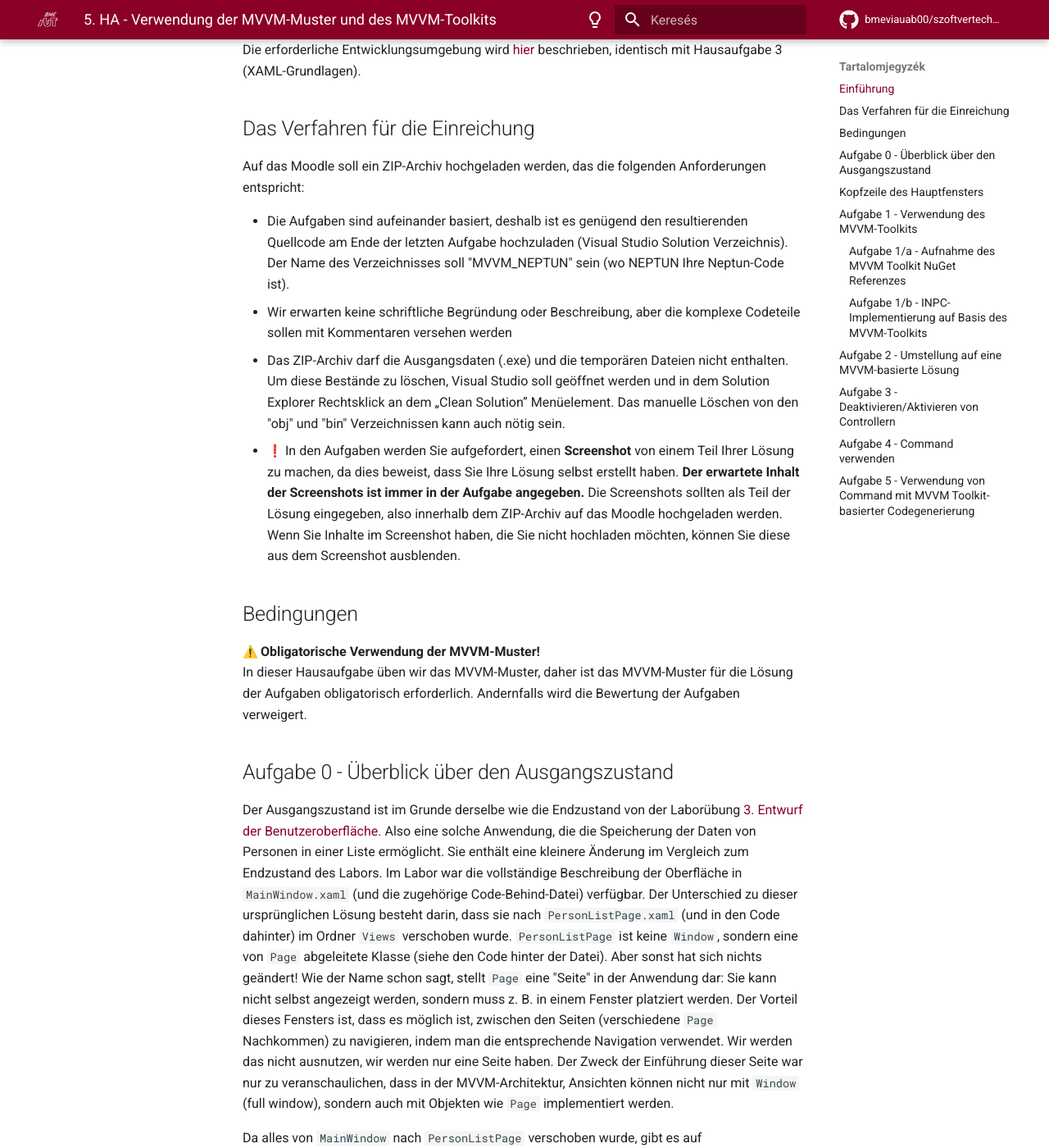
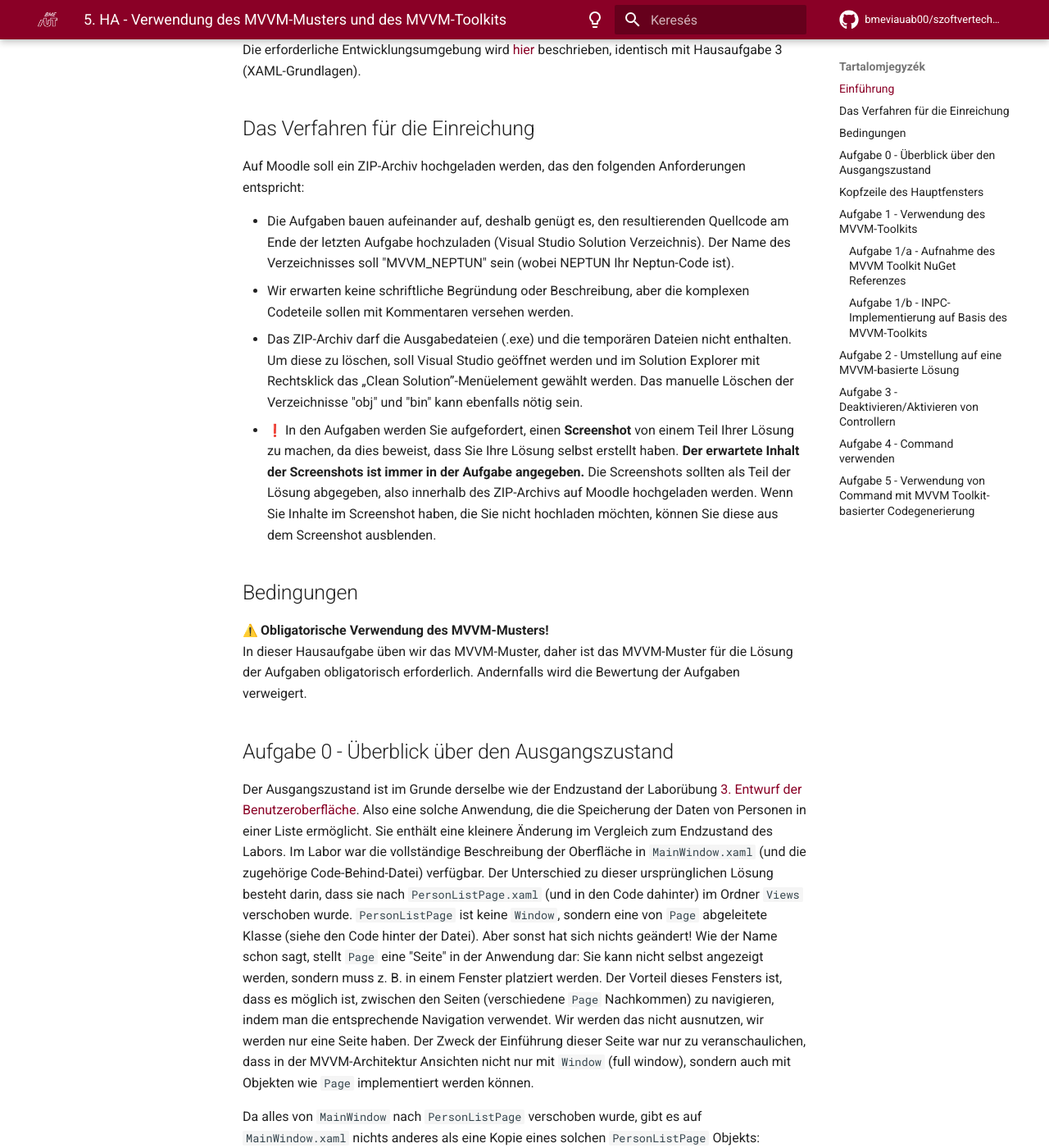
Before and after one commit to bmeviauab00/szoftvertechnikak, an MkDocs documentation site: the page built from docs/hazi/5-mvvm/index_ger.md, in a window 1280 px wide and 1400 px high, scrolled down 709 px. Shown: the whole window at 82% size. Built offline with MkDocs 1.6.1 and Material for MkDocs 9.7.7, drawn with Linux system fonts in a browser that asks for light colours; emoji names are drawn with the system emoji font; comment, search, counter and statistics services are not loaded; the version menu is left out; some of the changed text lies outside the part shown.

Commit message:
5-mvvm/index_ger.md német elírások javítása

```diff
--- a/docs/hazi/5-mvvm/index_ger.md
+++ b/docs/hazi/5-mvvm/index_ger.md
@@ -2,7 +2,7 @@
 authors: bzolka
 ---
 
-# 5. HA - Verwendung der MVVM-Muster und des MVVM-Toolkits
+# 5. HA - Verwendung des MVVM-Musters und des MVVM-Toolkits
 
 ## Einführung
 
@@ -15,31 +15,31 @@ Durch das Durcharbeiten des zugehörigen Vorlesungsmaterials können die Aufgabe
 
 Das Ziel der Hausaufgabe:
 
-- Üben Sie die Verwendung der MVVM-Muster
+- Üben Sie die Verwendung des MVVM-Musters
 - NuGet-Referenzen verwenden
 - Kennenlernen der Grundlagen des MVVM-Toolkits
 - Üben von XAML-Techniken
 
-Die erforderliche Entwicklungsumgebung wird [hier](.../fejlesztokornyezet/index_ger.md) beschrieben, identisch mit Hausaufgabe 3 (XAML-Grundlagen).
+Die erforderliche Entwicklungsumgebung wird [hier](../fejlesztokornyezet/index_ger.md) beschrieben, identisch mit Hausaufgabe 3 (XAML-Grundlagen).
 
 ## Das Verfahren für die Einreichung
 
-Auf das Moodle soll ein ZIP-Archiv hochgeladen werden, das die folgenden Anforderungen entspricht:
+Auf Moodle soll ein ZIP-Archiv hochgeladen werden, das den folgenden Anforderungen entspricht:
 
-- Die Aufgaben sind aufeinander basiert, deshalb ist es genügend den resultierenden Quellcode am Ende der letzten Aufgabe hochzuladen (Visual Studio Solution Verzeichnis). Der Name des Verzeichnisses soll "MVVM_NEPTUN" sein (wo NEPTUN Ihre Neptun-Code ist).
-- Wir erwarten keine schriftliche Begründung oder Beschreibung, aber die komplexe Codeteile sollen mit Kommentaren versehen werden
-- Das ZIP-Archiv darf die Ausgangsdaten (.exe) und die temporären Dateien nicht enthalten. Um diese Bestände zu löschen, Visual Studio soll geöffnet werden und in dem Solution Explorer Rechtsklick an dem „Clean Solution” Menüelement. Das manuelle Löschen von den "obj" und "bin" Verzeichnissen kann auch nötig sein.
-- :exclamation: In den Aufgaben werden Sie aufgefordert, einen **Screenshot** von einem Teil Ihrer Lösung zu machen, da dies beweist, dass Sie Ihre Lösung selbst erstellt haben. **Der erwartete Inhalt der Screenshots ist immer in der Aufgabe angegeben.** Die Screenshots sollten als Teil der Lösung eingegeben, also innerhalb dem ZIP-Archiv auf das Moodle hochgeladen werden.
+- Die Aufgaben bauen aufeinander auf, deshalb genügt es, den resultierenden Quellcode am Ende der letzten Aufgabe hochzuladen (Visual Studio Solution Verzeichnis). Der Name des Verzeichnisses soll "MVVM_NEPTUN" sein (wobei NEPTUN Ihr Neptun-Code ist).
+- Wir erwarten keine schriftliche Begründung oder Beschreibung, aber die komplexen Codeteile sollen mit Kommentaren versehen werden.
+- Das ZIP-Archiv darf die Ausgabedateien (.exe) und die temporären Dateien nicht enthalten. Um diese zu löschen, soll Visual Studio geöffnet werden und im Solution Explorer mit Rechtsklick das „Clean Solution”-Menüelement gewählt werden. Das manuelle Löschen der Verzeichnisse "obj" und "bin" kann ebenfalls nötig sein.
+- :exclamation: In den Aufgaben werden Sie aufgefordert, einen **Screenshot** von einem Teil Ihrer Lösung zu machen, da dies beweist, dass Sie Ihre Lösung selbst erstellt haben. **Der erwartete Inhalt der Screenshots ist immer in der Aufgabe angegeben.** Die Screenshots sollten als Teil der Lösung abgegeben, also innerhalb des ZIP-Archivs auf Moodle hochgeladen werden.
 Wenn Sie Inhalte im Screenshot haben, die Sie nicht hochladen möchten, können Sie diese aus dem Screenshot ausblenden.
 
 ## Bedingungen
 
-:warning: **Obligatorische Verwendung der MVVM-Muster!**
+:warning: **Obligatorische Verwendung des MVVM-Musters!**
   In dieser Hausaufgabe üben wir das MVVM-Muster, daher ist das MVVM-Muster für die Lösung der Aufgaben obligatorisch erforderlich. Andernfalls wird die Bewertung der Aufgaben verweigert.
 
 ## Aufgabe 0 - Überblick über den Ausgangszustand
 
-Der Ausgangszustand ist im Grunde derselbe wie die Endzustand von der Laborübung [3. Entwurf der Benutzeroberfläche](../../labor/3-users-felulet/index_ger.md). Also eine solche Anwendung, die die Speicherung der Daten von Personen in einer Liste ermöglicht. Sie enthält eine kleinere Änderung im Vergleich zum Endzustand des Labors. Im Labor war die vollständige Beschreibung der Oberfläche in `MainWindow.xaml` (und die zugehörige Code-Behind-Datei) verfügbar. Der Unterschied zu dieser ursprünglichen Lösung besteht darin, dass sie nach `PersonListPage.xaml` (und in den Code dahinter) im Ordner `Views` verschoben wurde.  `PersonListPage` ist keine `Window`, sondern eine von `Page` abgeleitete Klasse (siehe den Code hinter der Datei). Aber sonst hat sich nichts geändert! Wie der Name schon sagt, stellt `Page` eine "Seite" in der Anwendung dar: Sie kann nicht selbst angezeigt werden, sondern muss z. B. in einem Fenster platziert werden. Der Vorteil dieses Fensters ist, dass es möglich ist, zwischen den Seiten (verschiedene `Page` Nachkommen) zu navigieren, indem man die entsprechende Navigation verwendet. Wir werden das nicht ausnutzen, wir werden nur eine Seite haben. Der Zweck der Einführung dieser Seite war nur zu veranschaulichen, dass in der MVVM-Architektur, Ansichten können nicht nur mit `Window` (full window), sondern auch mit Objekten wie `Page` implementiert werden.
+Der Ausgangszustand ist im Grunde derselbe wie der Endzustand der Laborübung [3. Entwurf der Benutzeroberfläche](../../labor/3-users-felulet/index_ger.md). Also eine solche Anwendung, die die Speicherung der Daten von Personen in einer Liste ermöglicht. Sie enthält eine kleinere Änderung im Vergleich zum Endzustand des Labors. Im Labor war die vollständige Beschreibung der Oberfläche in `MainWindow.xaml` (und die zugehörige Code-Behind-Datei) verfügbar. Der Unterschied zu dieser ursprünglichen Lösung besteht darin, dass sie nach `PersonListPage.xaml` (und in den Code dahinter) im Ordner `Views` verschoben wurde.  `PersonListPage` ist keine `Window`, sondern eine von `Page` abgeleitete Klasse (siehe den Code hinter der Datei). Aber sonst hat sich nichts geändert! Wie der Name schon sagt, stellt `Page` eine "Seite" in der Anwendung dar: Sie kann nicht selbst angezeigt werden, sondern muss z. B. in einem Fenster platziert werden. Der Vorteil dieses Fensters ist, dass es möglich ist, zwischen den Seiten (verschiedene `Page` Nachkommen) zu navigieren, indem man die entsprechende Navigation verwendet. Wir werden das nicht ausnutzen, wir werden nur eine Seite haben. Der Zweck der Einführung dieser Seite war nur zu veranschaulichen, dass in der MVVM-Architektur Ansichten nicht nur mit `Window` (full window), sondern auch mit Objekten wie `Page` implementiert werden können.
 
 Da alles von `MainWindow` nach `PersonListPage` verschoben wurde, gibt es auf `MainWindow.xaml` nichts anderes als eine Kopie eines solchen `PersonListPage` Objekts:
 
@@ -162,12 +162,12 @@ Aufgabe: Ändern Sie die bestehende Logik so, dass sie dem MVVM-Muster folgt und
 
 Andere wichtige Modifikationen:
 
-* Die aktuellen Namen der Ereignishandler von `Click` in ViewModel lauten `AddButton_Click`, `IncreaseButton_Click` und `DecreaseButton_Click`. Das ist nicht glücklich. Im ViewModel denken wir "semantisch" nicht im Sinne von Ereignishandlern. Stattdessen werden im Sinne von Modifizierungsoperationen denken, die den Zustand des ViewModel ändern. Also statt dem oberen Namen werden wir die folgenden, sehr viel geignetere und aussagekräftigere Namen verwenden:  `AddPersonToList`, `IncreaseAge` und `DecreaseAge`. Benennen Sie die Funktionen entsprechend um! Natürlich müssen Sie diese noch an die `Click` Ereignisse in der XAML-Datei binden.
+* Die aktuellen Namen der Ereignishandler von `Click` in ViewModel lauten `AddButton_Click`, `IncreaseButton_Click` und `DecreaseButton_Click`. Das ist nicht glücklich. Im ViewModel denken wir "semantisch" nicht im Sinne von Ereignishandlern. Stattdessen werden wir im Sinne von Modifizierungsoperationen denken, die den Zustand des ViewModel ändern. Also statt der obigen Namen werden wir die folgenden, sehr viel geeigneteren und aussagekräftigeren Namen verwenden:  `AddPersonToList`, `IncreaseAge` und `DecreaseAge`. Benennen Sie die Funktionen entsprechend um! Natürlich müssen Sie diese noch an die `Click` Ereignisse in der XAML-Datei binden.
 * Die Parameterliste für die oben genannten Funktionen lautet zunächst "`object sender, RoutedEventArgs e`". Diese Parameter werden jedoch nicht für irgendetwas verwendet. Glücklicherweise ist die x:Bind-Ereignisbindung so flexibel, dass Sie auch eine Operation ohne Parameter angeben können, und das funktioniert auch problemlos. Entfernen Sie daher die oben genannten unnötigen Parameter aus den drei Funktionen unseres ViewModel. Dies führt zu einer schlankeren Lösung.
 
 Prüfen Sie, ob die Anwendung nach den Änderungen genauso funktioniert wie vorher!
 
-Was haben wir durch die Umstellung unserer bisherigen Lösung auf eine MVVM-Basis gewonnen? Die Antwort finden Sie in den Vorlesungsmaterial! Ein paar Dinge sind hervorzuheben:
+Was haben wir durch die Umstellung unserer bisherigen Lösung auf eine MVVM-Basis gewonnen? Die Antwort finden Sie im Vorlesungsmaterial! Ein paar Dinge sind hervorzuheben:
 
 * Die verschiedenen Zuständigkeiten sind gut voneinander getrennt (nicht vermischt), so dass es leichter zu verstehen ist:
     * UI-unabhängige Logik (Modell und zugehörige Klassen).
@@ -175,9 +175,9 @@ Was haben wir durch die Umstellung unserer bisherigen Lösung auf eine MVVM-Basi
     * Nur UI-Erscheinung (View)
 * Da die UI-Logik separat ist, könn(t)en Sie Unit-Tests für sie schreiben.
 
-Je komplexer eine Anwendung ist, desto mehr sind diese wahr.
+Je komplexer eine Anwendung ist, desto mehr trifft dies zu.
 
-!!! example "EINGABE"
+!!! example "ABGABE"
     Machen Sie einen Screenshot mit dem Namen `f2.png` wie folgt:
 
     - Starten Sie die App. Verkleinern Sie sie gegebenenfalls, damit sie nicht zu viel Platz auf dem Bildschirm einnimmt,
@@ -226,9 +226,9 @@ Erarbeiten Sie eine ähnliche Lösung für die Taste "+" und die Taste "+Add"!
 * Der Name ist nur akzeptabel, wenn er mindestens ein Zeichen enthält, das kein Leerzeichen ist (um letzteres zu prüfen, verwenden Sie die statische Operation der String-Klasse `IsNullOrWhiteSpace`).
 * Der Fall, dass der Benutzer eine ungültige Zahl in die Alters-Textbox eingibt (was bei dieser Lösung nicht möglich ist), muss nicht behandelt werden.
 
-Beim Testen haben wir festgestellt, dass sich der Zustand der Taste "+Add" nicht sofort ändert, wenn wir beispielsweise den Namen in der Textbox "Name" löschen, sondern erst, wenn wir die Textbox verlassen? Warum ist das so? Ändern Sie Ihre Lösung so, dass dies bei jeder Textänderung geschieht, ohne die TextBox zu verlassen. Hinweis: siehe die Folie "x:Bind wann werden die Daten aktualisiert?" in der Vorlesungsmaterial.
+Beim Testen haben wir festgestellt, dass sich der Zustand der Taste "+Add" nicht sofort ändert, wenn wir beispielsweise den Namen in der Textbox "Name" löschen, sondern erst, wenn wir die Textbox verlassen? Warum ist das so? Ändern Sie Ihre Lösung so, dass dies bei jeder Textänderung geschieht, ohne die TextBox zu verlassen. Hinweis: siehe die Folie "x:Bind wann werden die Daten aktualisiert?" im Vorlesungsmaterial.
 
-!!! example "EINGABE"
+!!! example "ABGABE"
     Machen Sie einen Screenshot mit dem Namen `f3.png` wie folgt:
 
     - Starten Sie die App. Verkleinern Sie sie gegebenenfalls, damit sie nicht zu viel Platz auf dem Bildschirm einnimmt,
@@ -246,22 +246,22 @@ Einige Controller, wie z. B. die Taste, unterstützen die Möglichkeit, beide Au
 
 Das Grundprinzip ist: Anstatt die "Angaben" von `Click` und `IsEnabled` für die Taste, setzen wir die Eigenschaft `Command` der Taste auf ein Befehlsobjekt, das die Schnittstelle `ICommand` implementiert. Es liegt an diesem Befehlsobjekt, den Befehl auszuführen oder zu deaktivieren/aktivieren.
 
-Standardmäßig sollte eine Anwendung für jeden Befehl eine eigene `ICommand` Implementierung haben. Dies erfordert jedoch die Einführung vieler Klassen für viele Befehle. Das MVVM-Toolkit ist hier, um zu helfen. Stellt eine Klasse `RelayCommand` zur Verfügung, die die Schnittstelle `ICommand` implementiert. Diese Klasse kann zur Ausführung beliebiger Befehle/Codes verwendet werden, so dass keine zusätzlichen Befehlsklassen eingeführt werden müssen. Wie ist das möglich? So, dass `RelayCommand` hat den Code für die Ausführung und deaktivieren/aktivieren in Konstruktor-Parameter, in Form von zwei Delegaten:
+Standardmäßig sollte eine Anwendung für jeden Befehl eine eigene `ICommand` Implementierung haben. Dies erfordert jedoch die Einführung vieler Klassen für viele Befehle. Das MVVM-Toolkit ist hier, um zu helfen. Stellt eine Klasse `RelayCommand` zur Verfügung, die die Schnittstelle `ICommand` implementiert. Diese Klasse kann zur Ausführung beliebiger Befehle/Codes verwendet werden, so dass keine zusätzlichen Befehlsklassen eingeführt werden müssen. Wie ist das möglich? So, dass `RelayCommand` den Code für die Ausführung und das Deaktivieren/Aktivieren in Konstruktor-Parametern erhält, in Form von zwei Delegaten:
 
 * Der erste Parameter gibt den Code an, der ausgeführt werden soll, wenn der Befehl ausgeführt wird.
 * Der zweite Parameter (optional) ist der Code, den der Befehl aufruft, um zu prüfen, ob er sich selbst zulassen oder verbieten soll (die hier angegebene Funktion muss einen booleschen Wert zurückgeben, im wahren Fall wird der Befehl zugelassen).
 
-Der nächste Schritt besteht darin, die Behandlung der Taste "-" auf command basierende umzustellen. Versuchen Sie zuerst, das meiste davon selbst zu implementieren, basierend auf dem zugehörigen WinUI-Vorlesungen. Das Ausführen des Befehls ist einfacher, aber Sie müssen etwas Arbeit investieren, um den Befehl zu deaktivieren und zu aktivieren. Die wichtigsten Schritte:
+Der nächste Schritt besteht darin, die Behandlung der Taste "-" auf Command-Basis umzustellen. Versuchen Sie zuerst, das meiste davon selbst zu implementieren, basierend auf den zugehörigen WinUI-Vorlesungen. Das Ausführen des Befehls ist einfacher, aber Sie müssen etwas Arbeit investieren, um den Befehl zu deaktivieren und zu aktivieren. Die wichtigsten Schritte:
 
-* Fügen Sie eine öffentliche `RelayCommand` Eigenschaft mit nur Getter zum ViewModel hinzu, z.B. `DecreaseAgeCommand`.  Anders als in den Vorlesungsmaterial brauchen wir in unserem Fall `RelayCommand` keinen allgemeinen Parameter zu geben, da unsere Befehlsbehandlungsfunktion (`DecreaseAge`) keinen Parameter hat.
+* Fügen Sie eine öffentliche `RelayCommand` Eigenschaft mit nur Getter zum ViewModel hinzu, z.B. `DecreaseAgeCommand`.  Anders als im Vorlesungsmaterial brauchen wir in unserem Fall `RelayCommand` keinen generischen Parameter zu geben, da unsere Befehlsbehandlungsfunktion (`DecreaseAge`) keinen Parameter hat.
 * Geben Sie der neu eingeführten Eigenschaft im ViewModel-Konstruktor einen Wert. Geben Sie die Parameter des `RelayCommand` Konstruktors entsprechend an.
 * In `PersonListPage.xaml` muss die Taste "-" nicht mehr `Click` und `IsEnabled` binden, sie werden gelöscht. Binden Sie stattdessen die Eigenschaft `Command` der Taste an die Eigenschaft `DecreaseAgeCommand`, die im vorherigen Schritt im ViewModel eingeführt wurde.
 
-Wenn Sie es ausprobieren, funktioniert die Ausführund des Befehls, aber das Deaktivieren/Aktivieren nicht: Wenn Sie es gut beobachten, bleibt die Taste in ihrem Aussehen immer aktiviert. Es gibt einen logischen Grund dafür, wenn man darüber nachdenkt: `RelayCommand` kann die Aktion im zweiten Konstruktorparameter aufrufen, um den Zustand zu überprüfen, aber es weiß nicht, dass es dies jedes Mal tun sollte, wenn `NewPerson.Age` sich ändert! Wir können dabei helfen. In unserem ViewModel-Konstruktor haben wir bereits das `NewPerson.PropertyChanged` -Ereignis abonniert: Darauf aufbauend rufen wir, wenn sich das Alter ändert (oder wenn es sich ändern könnte, es ist kein Problem, dies manchmal unnötigerweise zu tun), die Method `NotifyCanExecuteChanged` von `DecreaseAgeCommand` auf. Diese Operation hat einen sehr aussagekräftigen Namen: Sie teilt dem Befehl mit, dass sich der Zustand, auf dem der verbotene/erlaubte Zustand des Befehls aufgebaut ist, geändert hat. Auf diese Weise wird der Befehl selbst aktualisiert, genauer gesagt der Zustand der mit dem Befehl verbundenen Taste.
+Wenn Sie es ausprobieren, funktioniert die Ausführung des Befehls, aber das Deaktivieren/Aktivieren nicht: Wenn Sie es gut beobachten, bleibt die Taste in ihrem Aussehen immer aktiviert. Es gibt einen logischen Grund dafür, wenn man darüber nachdenkt: `RelayCommand` kann die Aktion im zweiten Konstruktorparameter aufrufen, um den Zustand zu überprüfen, aber es weiß nicht, dass es dies jedes Mal tun sollte, wenn `NewPerson.Age` sich ändert! Wir können dabei helfen. In unserem ViewModel-Konstruktor haben wir bereits das `NewPerson.PropertyChanged` -Ereignis abonniert: Darauf aufbauend rufen wir, wenn sich das Alter ändert (oder wenn es sich ändern könnte, es ist kein Problem, dies manchmal unnötigerweise zu tun), die Methode `NotifyCanExecuteChanged` von `DecreaseAgeCommand` auf. Diese Operation hat einen sehr aussagekräftigen Namen: Sie teilt dem Befehl mit, dass sich der Zustand, auf dem der verbotene/erlaubte Zustand des Befehls aufgebaut ist, geändert hat. Auf diese Weise wird der Befehl selbst aktualisiert, genauer gesagt der Zustand der mit dem Befehl verbundenen Taste.
 
 Ändern Sie die Behandlung der "+"-Taste auf ähnliche Weise auf Befehlsbasis! Ändern Sie **nicht** die Behandlung der Taste "+Add"!
 
-!!! example "EINGABE"
+!!! example "ABGABE"
     Machen Sie einen Screenshot mit dem Namen `f4.png` wie folgt:
 
     - Starten Sie die App. Verkleinern Sie sie gegebenenfalls, damit sie nicht zu viel Platz auf dem Bildschirm einnimmt,
```
Also changed, not shown: other parts of docs/hazi/5-mvvm/index_ger.md (+8 -8 lines).
